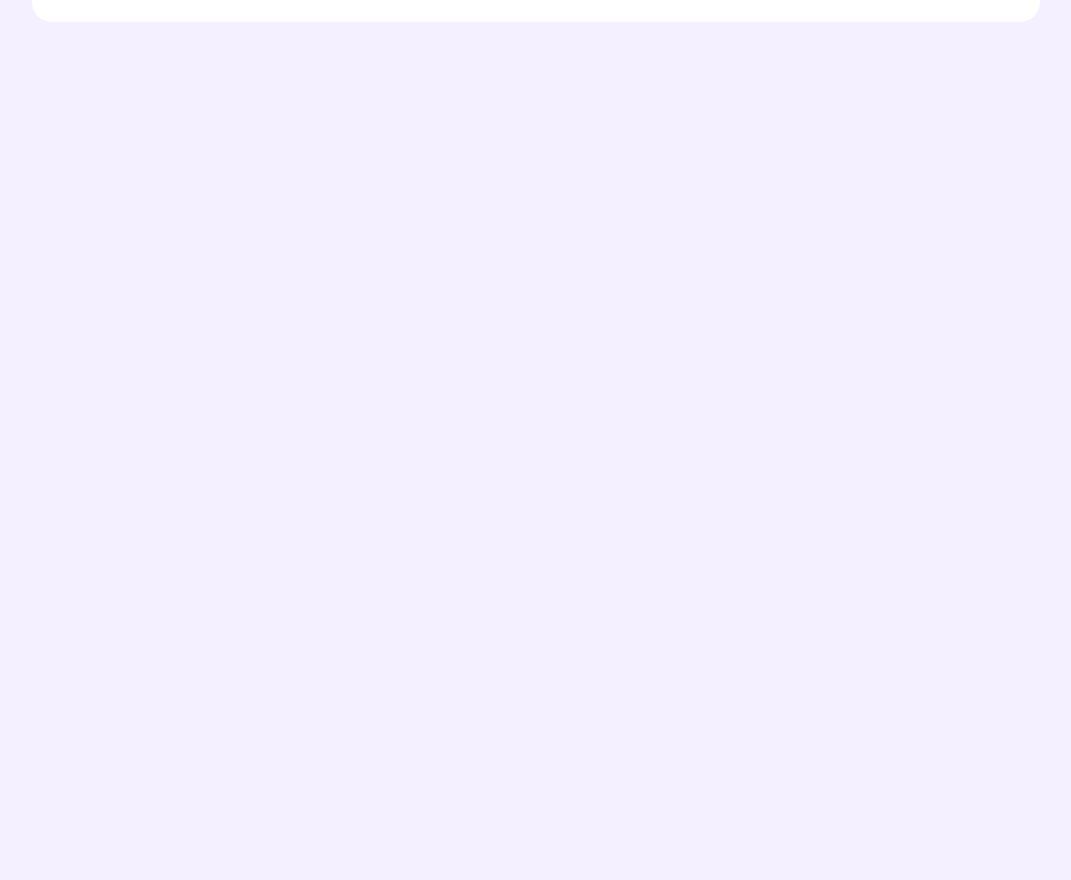
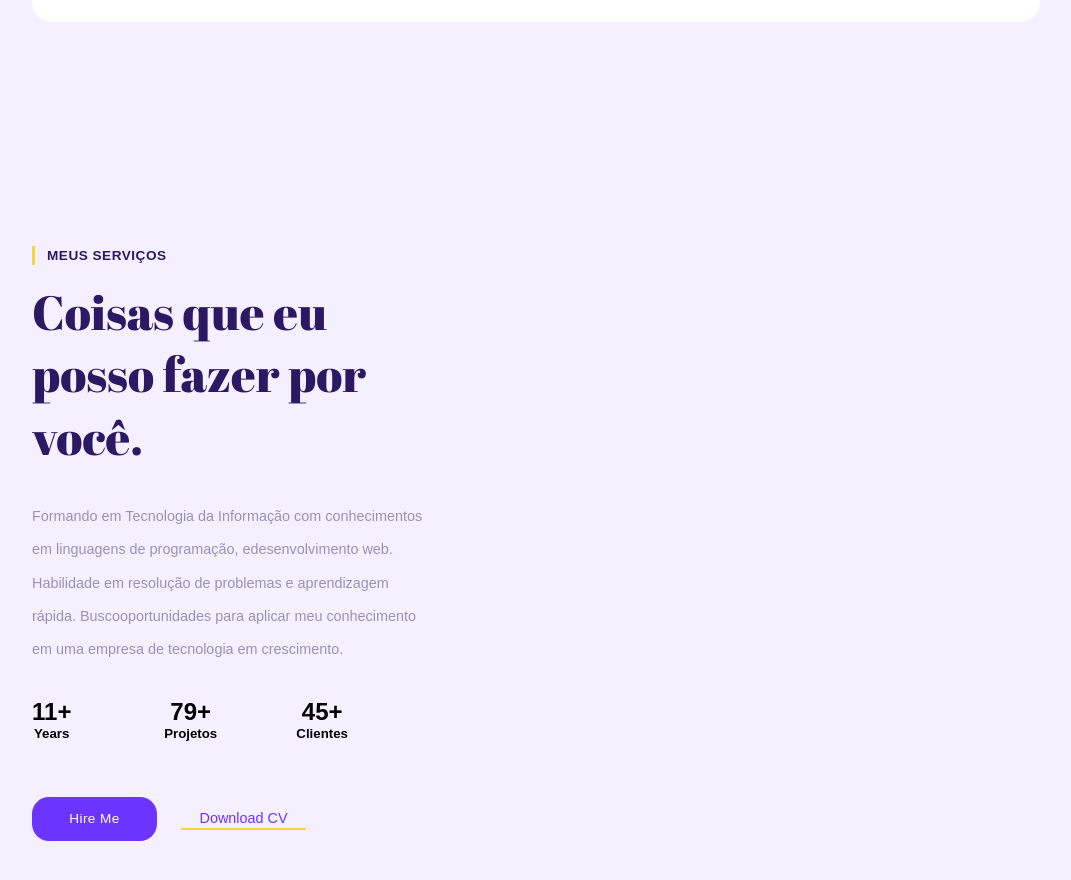
Before and after one commit to samuelalvesdev/portfolio, a plain HTML site: page index.html in a window 1280 px wide. Shown: the part 2360-3240 px from the top of the page, without its empty margins (104-1175 px from the left). Drawn offline with nearby package versions, Linux system fonts and the light colour scheme.

Commit message:
Seção de serviços pt1

```diff
--- a/index.html
+++ b/index.html
@@ -459,7 +459,37 @@
         </section>
 
 
-        <section style="height: 1000px"></section>
+        <section class="services section">
+          <div class="container">
+            <div class="services-info">
+              <h3 class="sub-heading">Meus serviços</h3>
+              <h1 class="heading">Coisas que eu posso fazer por você.</h1>
+              <p class="text">
+                Formando em Tecnologia da Informação com conhecimentos em linguagens de programação, edesenvolvimento web. Habilidade em resolução de problemas e aprendizagem rápida. Buscooportunidades para aplicar meu conhecimento em uma empresa de tecnologia em crescimento.
+              </p>
+              <div class="milestones">
+                <div class="ml">
+                  <h2 class="number"><span>11</span>+</h2>
+                  <h5>Years</h5>
+                </div>
+                <div class="ml">
+                  <h2 class="number"><span>79</span>+</h2>
+                  <h5>Projetos</h5>
+                </div>
+                <div class="ml">
+                  <h2 class="number"><span>45</span>+</h2>
+                  <h5>Clientes</h5>
+                </div>
+              </div>
+              <div class="cta">
+                <a href="#" class="btn">Hire me</a>
+                <a href="/assets/Currículo Samuel.pdf" download class="btn secondary-btn">Download CV</a>
+              </div>
+            </div>
+            <div class="services-grid"></div>
+          </div>
+        </section>
+
     </main>
 
     <!--JavaScript Files-->
--- a/style.css
+++ b/style.css
@@ -582,3 +582,21 @@ header.scrolled .logo{
 
 
 }
+/*---------- Services Section Styling ----------*/
+
+.services .container{
+    display: grid;
+    grid-template-columns: 1fr 1.3fr;
+    column-gap: 6rem;
+    align-items: center;
+
+}
+
+.milestones{
+    display: grid;
+    width: 100%;
+    grid-template-columns: repeat(3, 1fr);
+    align-items: center;
+    text-align: center;
+    justify-items: flex-start;
+}
```
